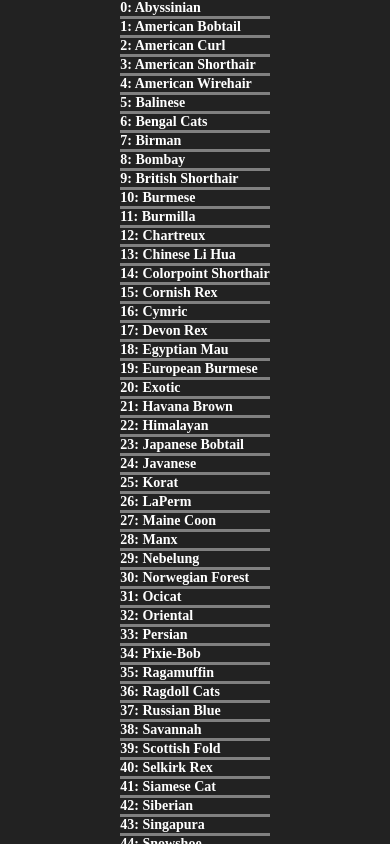
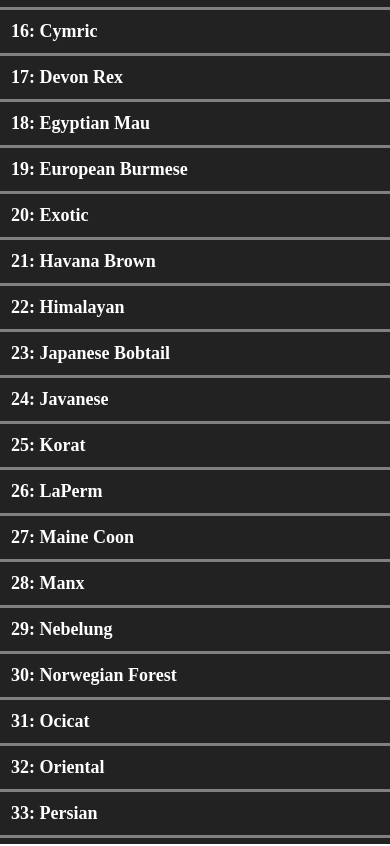
Before and after one commit to chrismlee26/mobile-by-breed, a React Native app: screen / in a window 390 px wide. Shown: the top 846 px of the page. Built offline with nearby package versions, Linux system fonts and the light colour scheme.

Commit message:
[fix] container width and safeareaview

```diff
--- a/App.js
+++ b/App.js
@@ -7,9 +7,12 @@ import { cats } from './breeds'
 
 export default function App() {
   return (
-    <View style={styles.container}>
+    <SafeAreaView style={styles.container}>
+      <View style={styles.itemContainer}>
         <StatusBar
-        backgroundColor="#5E8D48"
+          backgroundColor="black"
+          color="white"
+          StatusBarStyle="light-content"
           barStyle="light-content"
         />
         <FlatList
@@ -19,13 +22,14 @@ export default function App() {
               <View style={styles.separator} />
             );
           }}
-        keyExtractor={(item) => `${item.breed}${item.index}`}
+          keyExtractor={item => `${item.index}${item.breed}`}
 
           renderItem={({ item, index }) => {
-          return <Item name={item.breed} index={index} key={index} />
+            return <Item key={index} index={index} data={item} />
           }}
         />
       </View>
+    </SafeAreaView>
   );
 }
 
@@ -36,6 +40,9 @@ const styles = StyleSheet.create({
     alignItems: 'center',
     justifyContent: 'center',
   },
+  itemContainer: {
+    width: '100%',
+  },
   separator: {
     height: 3,
     backgroundColor: 'gray',
--- a/Item.js
+++ b/Item.js
@@ -2,10 +2,13 @@ import React from 'react'
 import { View, Text, StyleSheet } from 'react-native'
 
 function Item(props) {
-  const { name, index } = props
+  const { data, index } = props
+  const { breed } = data
+  const keys = Object.keys(data)
+
   return (
     <View>
-      <Text style={styles.text}>{index}: {name}</Text>
+      <Text style={styles.text}>{index}: {breed}</Text>
     </View>
   );
 }
@@ -15,7 +18,10 @@ const styles = StyleSheet.create({
     fontFamily: 'AvenirNext-Bold',
     color: 'white',
     width: '100%',
-    fontWeight: 'bold'
+    fontWeight: 'bold',
+    fontSize: 18,
+    padding: 10,
+    margin: 1,
 
 
   }
```
Lines whose indentation alone changed are shown as unchanged.
